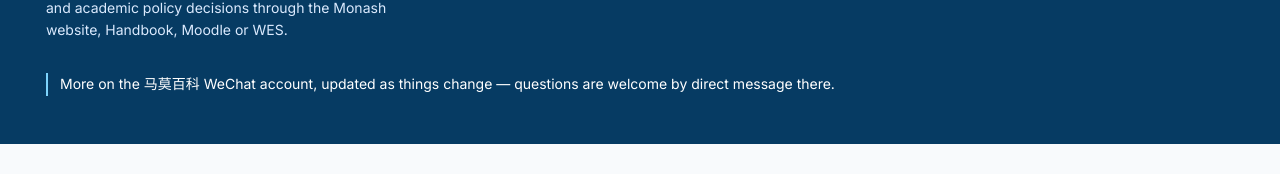
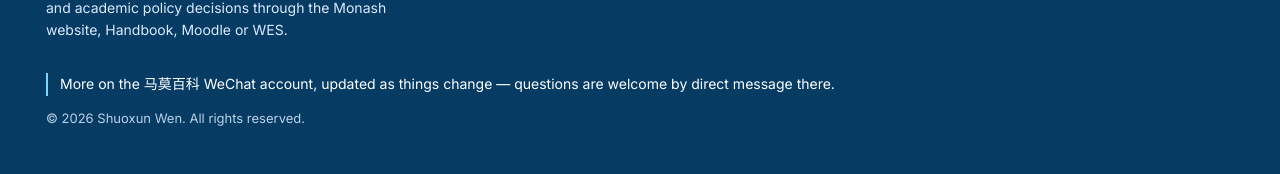
Before and after one commit to Waldo0926/monash-hub, a Nuxt app in the folder frontend/: page / in a window 1280 px wide. Shown: the part 1608-1782 px from the top of the page. Before the commit the page ends 1752 px from the top, so only its background shows below. Built offline with nearby package versions, Linux system fonts and the light colour scheme; no server answers.

Commit message:
docs: add copyright notice to site footer (#87)
Add © 2026 Shuoxun Wen. All rights reserved. beneath the existing footer notice while keeping the current creator and maintainer credits.

```diff
--- a/frontend/components/AppFooter.vue
+++ b/frontend/components/AppFooter.vue
@@ -78,7 +78,10 @@ const MALAYSIA_SYSTEMS = MONASH_SYSTEMS.filter(s => s.appliesTo === 'malaysia')
       <!-- This invitation used to sit inside the narrow first column, where a
            single sentence became three lines and made the rest of the footer
            look empty. It belongs to the whole site, so it gets the whole row. -->
-      <p class="small wechat">{{ $t('footer.wechat') }}</p>
+      <div class="footer-bottom">
+        <p class="small wechat">{{ $t('footer.wechat') }}</p>
+        <p class="tiny copyright">© 2026 Shuoxun Wen. All rights reserved.</p>
+      </div>
     </div>
   </footer>
 </template>
@@ -118,12 +121,21 @@ const MALAYSIA_SYSTEMS = MONASH_SYSTEMS.filter(s => s.appliesTo === 'malaysia')
 .credit { line-height: 1.45; }
 .credit :deep(a) { font-weight: 600; }
 .disclaimer { margin: 0; color: var(--muted); }
+.footer-bottom {
+  grid-column: 1 / -1;
+  display: grid;
+  gap: var(--s3);
+}
 .wechat {
-  grid-column: 1 / -1;
   margin: 0;
   padding-left: var(--s3);
   border-left: 2px solid var(--footer-accent);
   color: var(--footer-heading);
+}
+.copyright {
+  margin: 0;
+  color: var(--footer-text);
+  opacity: 0.85;
 }
 
 .col { display: grid; align-content: start; gap: var(--s2); }
```
